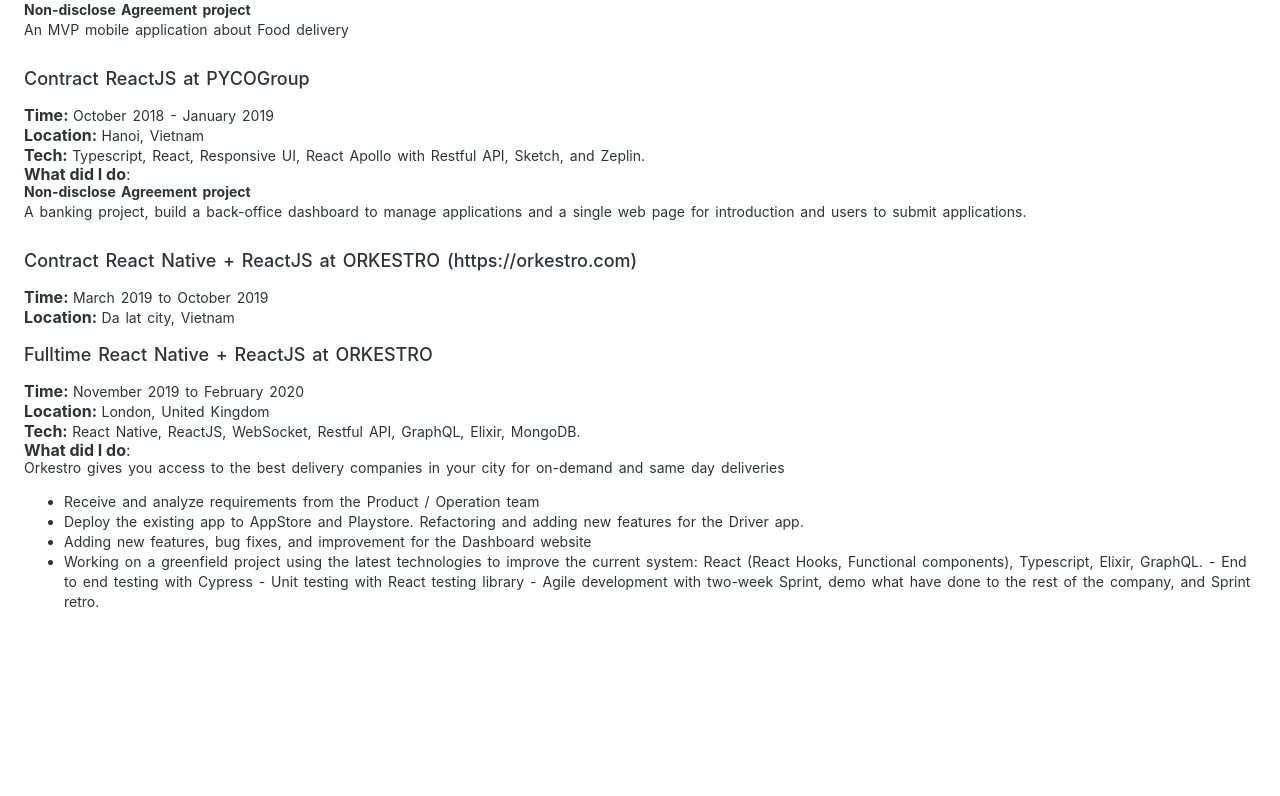
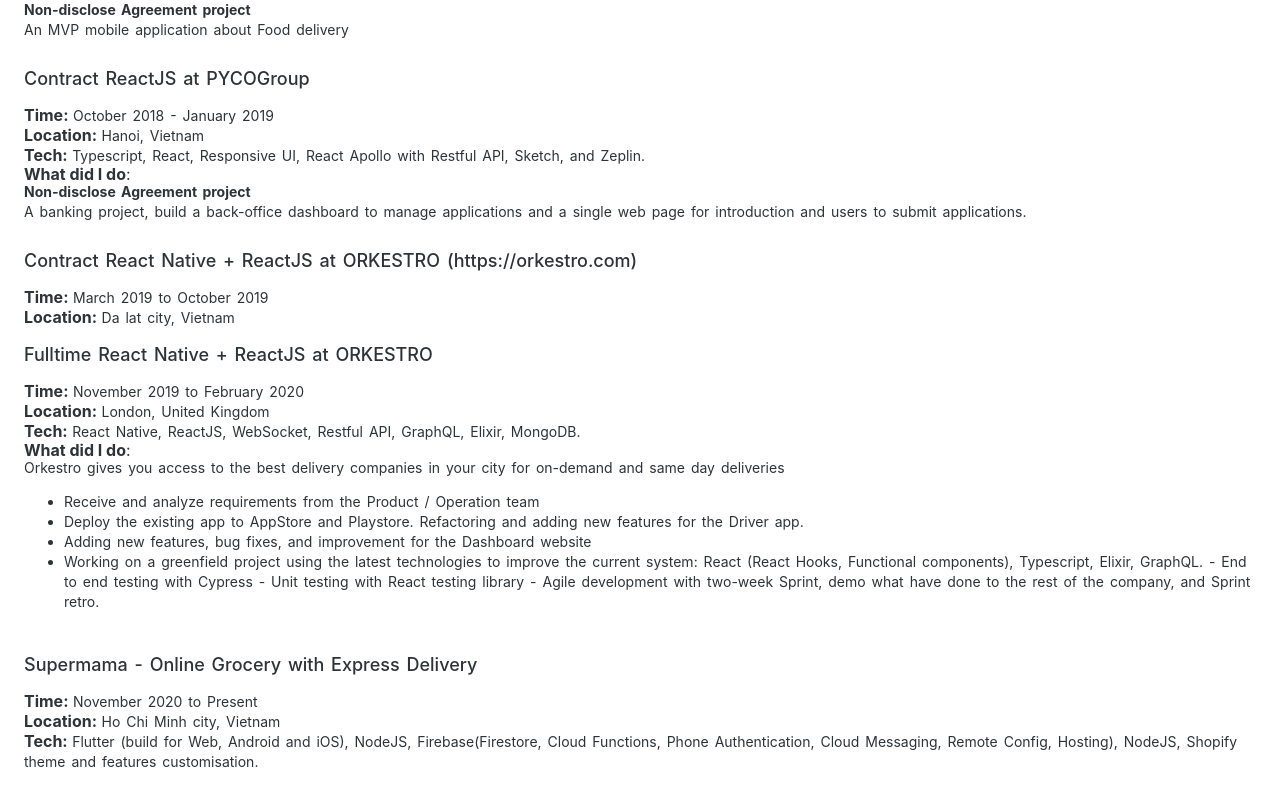
Before and after one commit to ngothanhtai/ngothanhtai.github.io, a React (Create React App) app: page / in a window 1280 px wide. Shown: the part 5852-6648 px from the top of the page. Before the commit the page ends 6502 px from the top, so only its background shows below. Built offline with nearby package versions, Linux system fonts and the light colour scheme.

Commit message:
update Work experience

```diff
--- a/src/components/WorkExperience/WorkExperience.tsx
+++ b/src/components/WorkExperience/WorkExperience.tsx
@@ -367,6 +367,15 @@
           </>
         ),
       })}
+
+      <Spacer height={24} />
+      {renderWorkExperience({
+        title: "Supermama - Online Grocery with Express Delivery",
+        time: "November 2020 to Present",
+        location: "Ho Chi Minh city, Vietnam",
+        techStack:
+          "Flutter (build for Web, Android and iOS), NodeJS, Firebase(Firestore, Cloud Functions, Phone Authentication, Cloud Messaging, Remote Config, Hosting), NodeJS, Shopify theme and features customisation.",
+      })}
     </section>
   );
 };
```
Also changed, not shown: 8 other files (tests, documents, lock files or other folders).
